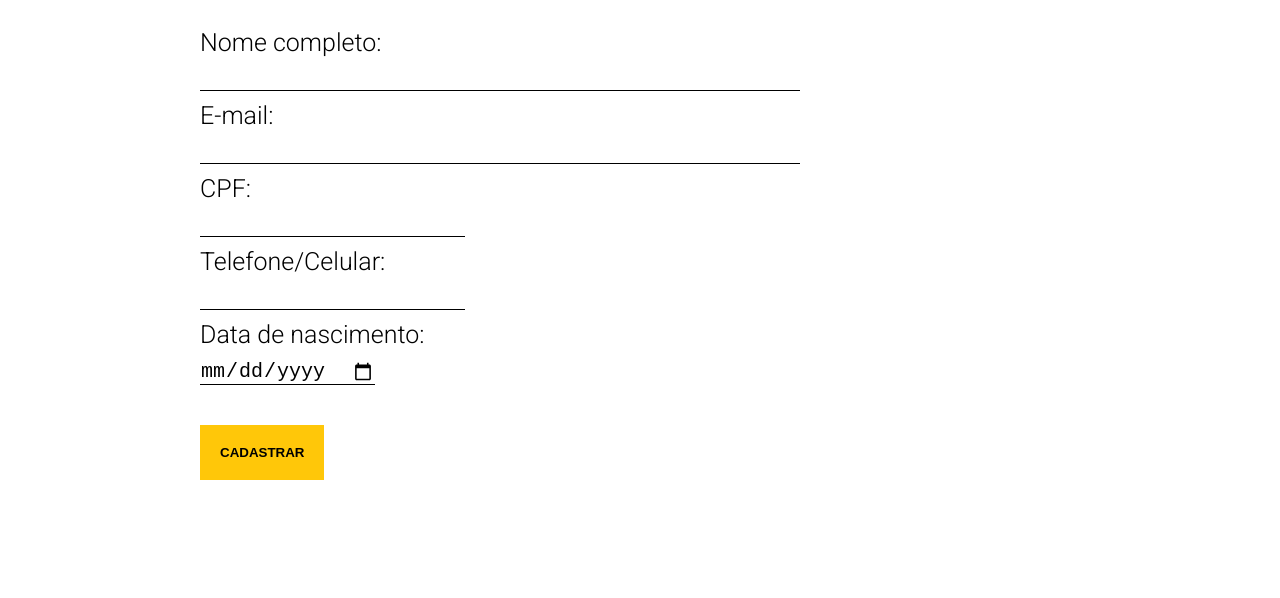
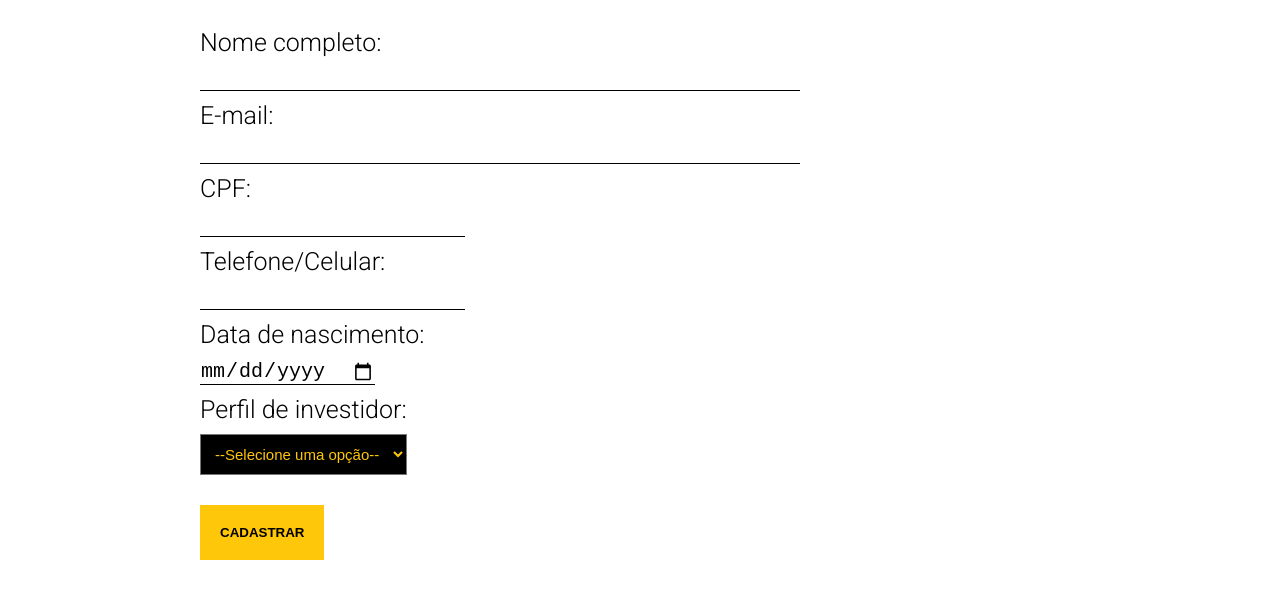
Before and after one commit to Natanista/goVegan, a plain HTML site: page cadastro.html in a window 1280 px wide. Shown: the part 270-868 px from the top of the page. Drawn offline with Linux system fonts and the light colour scheme.

Commit message:
finalizacao tela de cadastro

```diff
--- a/cadastro.html
+++ b/cadastro.html
@@ -52,7 +52,18 @@
 
                 </p>
                 <input type="date" id="data" placeholder="Data de nascimento" required>
+
+                <p>
+                    Perfil de investidor:
+                </p>
+                <select id="combo">
+                    <option value="0">--Selecione uma opção--</option>
+                    <option value="1">Conservador</option>
+                    <option value="2">Diversificado</option>
+                    <option value="3">Agressivo</option>
+                </select>
             </div>
+
             <div class="desejavel"> <button onclick="cadastrar()">CADASTRAR</button>
             </div>
 
@@ -60,6 +71,8 @@
         </form>
     </div>
     <!--Fim Form-->
+
+
 </body>
 
 </html>
--- a/css/cadastro.css
+++ b/css/cadastro.css
@@ -116,4 +116,12 @@ input:focus {
     padding: 10px 0 -2px 0 ;
 }
 
+#combo{
+    margin-top:10px;
+    background-color: black;
+    color: #ffc709;
+    padding: 10px;
+    font-size:15px;
+}
+
 /*Fim Form*/
--- a/css/formulario.css
+++ b/css/formulario.css
@@ -55,7 +55,7 @@ header img {
 
 /*Inicio Showcase*/
 .showcase {
-    background-image: url(img/form3.png);
+    background-image: url(../img/form3.png);
     height: 300px;
     color: white;
     border-bottom: 2px solid yellow;
--- a/css/index.css
+++ b/css/index.css
@@ -17,7 +17,7 @@ body {
 
 /*Inicio Header*/
 header {
-    background-image: url(img/wpp_oficiall.png);
+    background-image: url(../img/wpp_oficiall.png);
     background-size: cover;
     height: 800px;
 }
```
Also changed, not shown: aprenda.html (+1 -0 lines), css/aprenda.css (+15 -0 lines).
